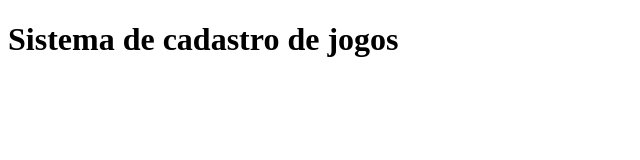
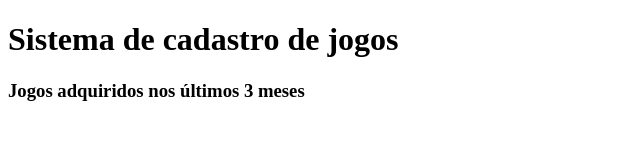
Before and after one commit to mfontoura01/sistema-teste, a plain HTML site: page index.html in a window 1280 px wide. Shown: the whole page, without its empty margins (0-640 px from the left). Drawn offline with Linux system fonts and the light colour scheme.

Commit message:
Inclui linha jogos adquiridos 3 meses

```diff
--- a/index.html
+++ b/index.html
@@ -9,5 +9,6 @@
     <h1>Sistema de cadastro de jogos</h1>
     <script src=""app.js"></script>
     </h1>
+    <h3>Jogos adquiridos nos últimos 3 meses</h3>
 </body>
 </html>
```
